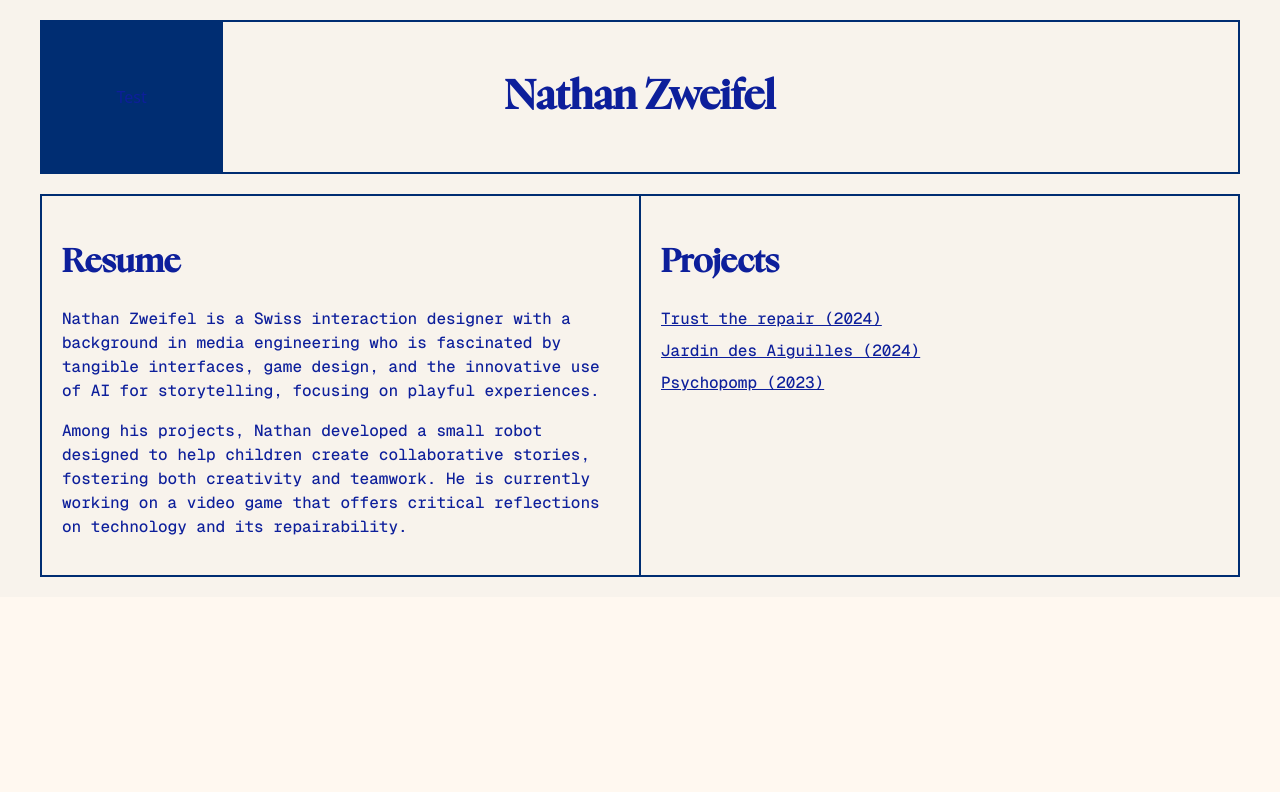
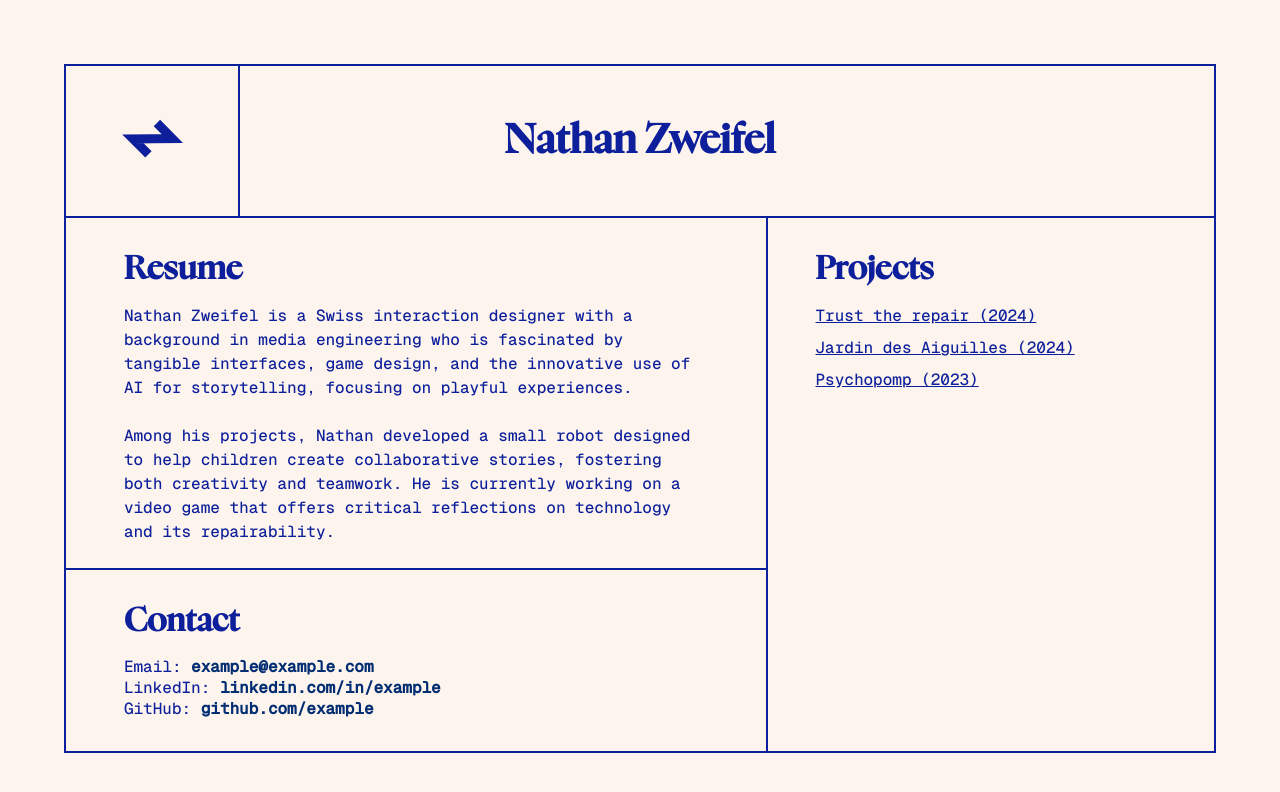
Before and after one commit to zweifelna/personnal-website, an Astro site: page /welcome in a window 1280 px wide. Built offline with nearby package versions, Linux system fonts and the light colour scheme; Astro itself is replaced by a stand-in of ours.

Commit message:
new version and readme

```diff
--- a/src/pages/welcome.astro
+++ b/src/pages/welcome.astro
@@ -3,11 +3,13 @@ import Layout from '../layouts/Layout.astro';
 import Card from '../components/Card.astro';
 ---
 
-<Layout title="Welcome to Astro.">
+<Layout title="Nathan Zweifel">
 	<div class="container">
         <header class="header">
             <div class="header-left">
-				Test
+				<div class="logo">
+                    <img src="images/logoN.svg" alt="Logo" />
+                </div>
             </div>
             <div class="header-right">
                 <!-- Contenu de la section longue (droite) -->
@@ -15,18 +17,27 @@ import Card from '../components/Card.astro';
             </div>
         </header>
         <div class="content">
-            <div class="section resume">
-                <h2>Resume</h2>
-                <p>Nathan Zweifel is a Swiss interaction designer with a background in media engineering who is fascinated by tangible interfaces, game design, and the innovative use of AI for storytelling, focusing on playful experiences.</p>
-				<p>Among his projects, Nathan developed a small robot designed to help children create collaborative stories, fostering both creativity and teamwork. He is currently working on a video game that offers critical reflections on technology and its repairability.</p>
-            </div>
+            <div class="left-column">
+				<div class="section resume">
+					<h2>Resume</h2>
+					<p>Nathan Zweifel is a Swiss interaction designer with a background in media engineering who is fascinated by tangible interfaces, game design, and the innovative use of AI for storytelling, focusing on playful experiences.</p>
+					<p>Among his projects, Nathan developed a small robot designed to help children create collaborative stories, fostering both creativity and teamwork. He is currently working on a video game that offers critical reflections on technology and its repairability.</p>
+				</div>
+				<div class="section contact">
+					<h2>Contact</h2>
+					<ul>
+						<li>Email: <a href="mailto:example@example.com">example@example.com</a></li>
+						<li>LinkedIn: <a href="https://www.linkedin.com/in/example">linkedin.com/in/example</a></li>
+						<li>GitHub: <a href="https://github.com/example">github.com/example</a></li>
+					</ul>
+				</div>
+			</div>
             <div class="section projects">
                 <h2>Projects</h2>
                 <ul>
                     <li><a href="#">Trust the repair (2024)</a></li>
                     <li><a href="#">Jardin des Aiguilles (2024)</a></li>
                     <li><a href="#">Psychopomp (2023)</a></li>
-                    <!-- Ajoute les autres projets ici -->
                 </ul>
             </div>
         </div>
@@ -35,14 +46,21 @@ import Card from '../components/Card.astro';
 
 <style>
 
+	* {
+		margin: 0;
+		padding: 0;
+	}
+
 	h1,h2 {
 		font-family: 'NyghtSerif', sans-serif;
 		font-size: 2.5em; /* Optionnel : ajuster la taille de la police */
     	color: #0D1F9B; /* Optionnel : ajuster la couleur du texte */
 	}
 
-	h2 {
+	.section h2 {
 		font-size: 2em;
+		padding-top: 4vh;
+		padding-bottom: 2vh;
 	}
 
 	p, a {
@@ -52,7 +70,7 @@ import Card from '../components/Card.astro';
 	}
 
 	body {
-		background-color: #f8f3ec; /* Fond crème */
+		background-color: #FDF4ED; /* Fond crème */
 		margin: 0;
 		padding: 0;
 		color: #0D1F9B;
@@ -61,25 +79,25 @@ import Card from '../components/Card.astro';
 	.container {
 		max-width: 1200px;
 		margin: 0 auto;
-		padding: 20px;
+		padding: 5%;
 	}
 
 	.header {
 		display: flex;
 		justify-content: space-between;
 		align-items: center;
-		border: 2px solid #002d72; /* Bordure bleue */
+		border: 2px solid #0D1F9B; /* Bordure bleue */
 		position: relative; /* Pour permettre le centrage absolu */
 		height: 150px; /* Ajuste la hauteur du header selon tes besoins */
 	}
 
 	.header-left {
 		flex-basis: 15%; /* Ajuste la largeur de la section gauche */
-		background-color: #002d72; /* Couleur de fond de la boîte autour de la section gauche */
+
 		display: flex;
 		align-items: center;
 		justify-content: center;
-		border-right: 2px solid #002d72; /* Ligne de séparation entre gauche et droite */
+		border-right: 2px solid #0D1F9B; /* Ligne de séparation entre gauche et droite */
 		height: 150px;
 	}
 
@@ -105,28 +123,52 @@ import Card from '../components/Card.astro';
 	.content {
 		display: flex;
 		justify-content: space-between;
-		margin-top: 20px;
+	}
+
+	.left-column {
+		display: flex;
+		flex-direction: column;
+		flex-basis: 66%; /* Largeur de la colonne de gauche (Resume et Contact) */
 	}
 
 	.section {
-		background-color: #f8f3ec;
-		padding: 20px;
-		border: 2px solid #002d72; /* Bordure bleue */
-		flex-basis: 48%; /* Pour garder les sections côte à côte avec un espace */
+		padding: 4.125%;
+		padding-top: 0;
+		padding-bottom: 0;
+		border: 2px solid #0D1F9B; /* Bordure bleue */
+		flex-basis: 33%; /* Pour garder les sections côte à côte avec un espace */
+		border-top: none;
 	}
 
-	.section.resume {
-		padding: 20px;
-		border-top: 2px solid #002d72;  /* Garde les autres bordures */
-		border-bottom: 2px solid #002d72;
-		border-left: 2px solid #002d72;
+	.section.resume{
+		padding: 8.25%;
+		padding-top: 0;
+		padding-bottom: 0;
+		border-bottom: 2px solid #0D1F9B;
+		border-left: 2px solid #0D1F9B;
 		border-right: none; /* Supprime la bordure droite */
-		flex-basis: 48%; /* Pour garder les sections côte à côte avec un espace */
+		flex-basis: 66%; /* Pour garder les sections côte à côte avec un espace */
+	}
+
+	.section.contact {
+		padding: 8.25%;
+		padding-top: 0;
+		padding-bottom: 0;
+		border-top: none; /* Supprime la bordure en haut */
+		border-left: 2px solid #0D1F9B; /* Ajoute une bordure gauche pour correspondre à Resume */
+		flex-basis: 66%; /* Pour garder les sections côte à côte avec un espace */
+		border-right: none; /* Supprime la bordure droite */
+		font-family: 'GeistMono', sans-serif;
+	}
+
+	.section.contact a{
+		padding-bottom: 1.5em;
 	}
 
 	.resume p {
 		font-size: 1em;
 		line-height: 1.5;
+		padding-bottom: 1.5em;
 	}
 
 	.projects ul {
@@ -143,4 +185,32 @@ import Card from '../components/Card.astro';
 		text-decoration: underline;
 	}
 
+	.contact {
+    flex-basis: 100%; /* Prend toute la largeur disponible sous "Resume" */
+	}
+
+	.contact ul {
+		list-style-type: none;
+		padding: 0;
+		margin-bottom: 4vh;
+	}
+
+	.contact a {
+		color: #002d72;
+		text-decoration: none;
+		font-weight: bold;
+	}
+
+	.contact a:hover {
+		text-decoration: underline;
+	}
+
+	.logo img {
+    transition: transform 0.6s ease-in-out; /* Ajoute une transition douce */
+	}
+
+	.logo img:hover {
+		transform: rotate(360deg); /* Fait pivoter l'image de 360 degrés */
+	}
+
 </style>
```
Also changed, not shown: README.md, public/images/logoN.svg (added).
